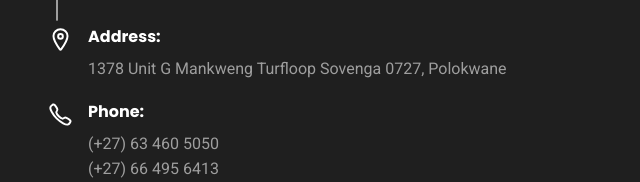
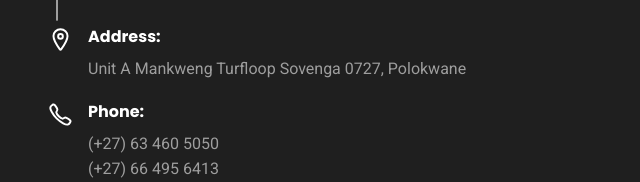
Before and after one commit to ramaphokovincent/mycv, a plain HTML site: page index.html in a window 1280 px wide. Shown: the part 2887-3069 px from the top of the page, 27-667 px from the left. Drawn offline with nearby package versions, Linux system fonts and the light colour scheme; a web font is replaced by a local one.

Commit message:
Update index.html

```diff
--- a/index.html
+++ b/index.html
@@ -230,7 +230,7 @@
               <div class="wrapper">
                 <h3 class="h4 contact-item-title">Address:</h3>
                 <address class="contact-info">
-                  1378 Unit G Mankweng Turfloop Sovenga 0727, Polokwane
+                   Unit A Mankweng Turfloop Sovenga 0727, Polokwane
                 </address>
               </div>
             </li>
```
